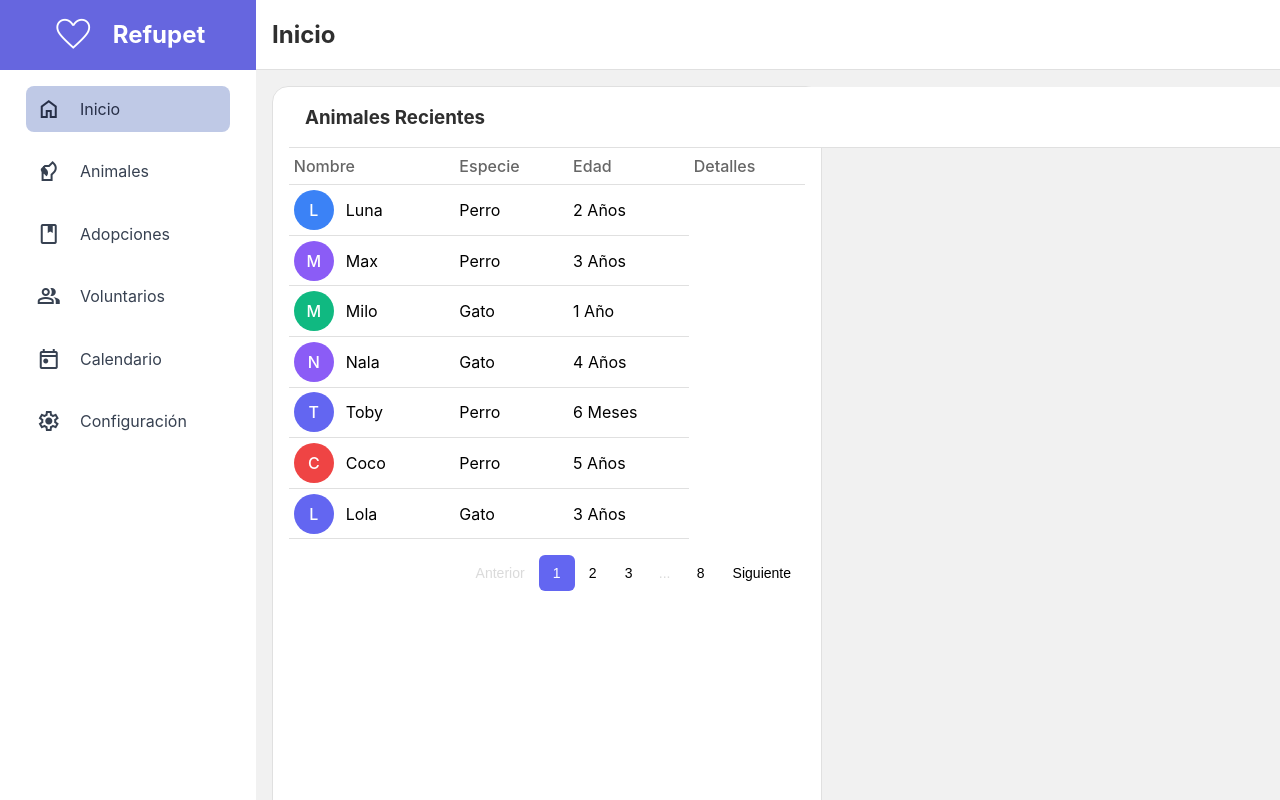
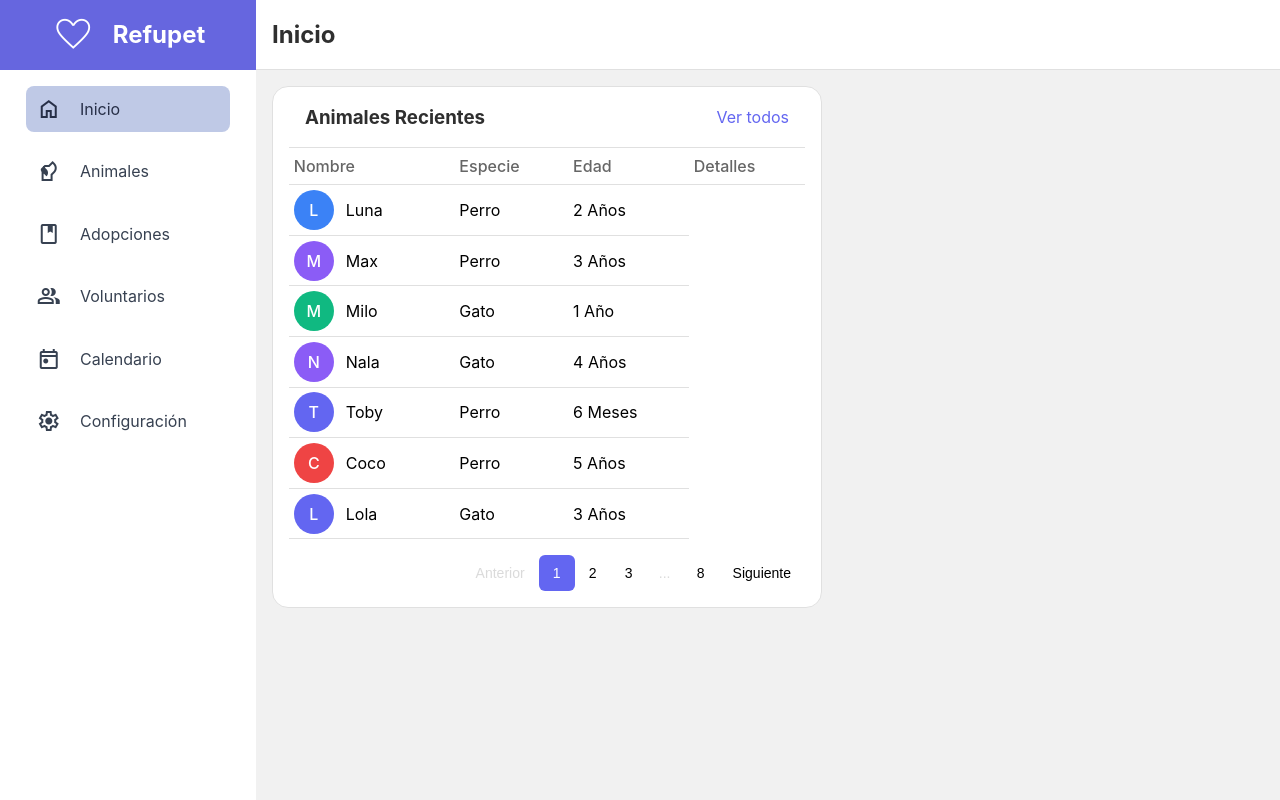
Before and after one commit to hackapet-project/petsync_web_V2, an Angular app in the folder front/: page /dashboard in a window 1280 px wide. Built offline with nearby package versions, Linux system fonts and the light colour scheme.

Commit message:
Modify dashboard page

```diff
--- a/front/src/app/pages/shelter/dashboard/dashboard.css
+++ b/front/src/app/pages/shelter/dashboard/dashboard.css
@@ -2,7 +2,7 @@
 @media (min-width: 768px) {
   main {
     display: flex;
-    width: 85vw;
+    /* width: 85vw; */
     /* background-color: green; */
     /* flex-direction: row; */
 
@@ -17,7 +17,7 @@
         border-bottom: 1px solid #e0e0e0;
         /* border-bottom: 1px solid red; */
         /* max-width: 100vw; */
-        width: 86.7vw;
+        /* width: 86.7vw; */
         height: fit-content;
         box-sizing: border-box;
         /* background-color: blue; */
@@ -26,7 +26,7 @@
       main {
         padding: 1em;
         background-color: #e6e6e689;
-        display: flex;
+        display: block;
         /* justify-content: center; */
         /* width: 100%; */
       }
```
